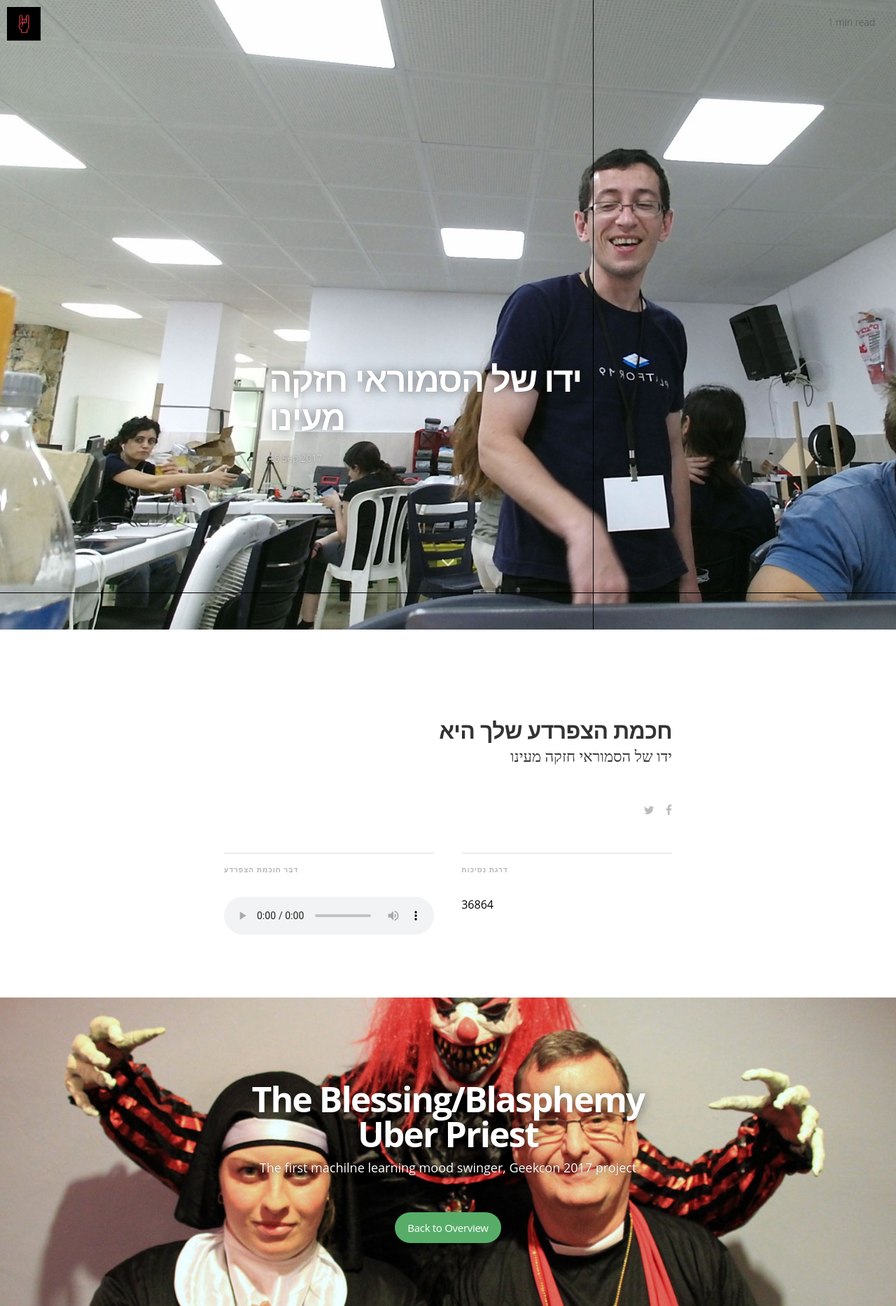
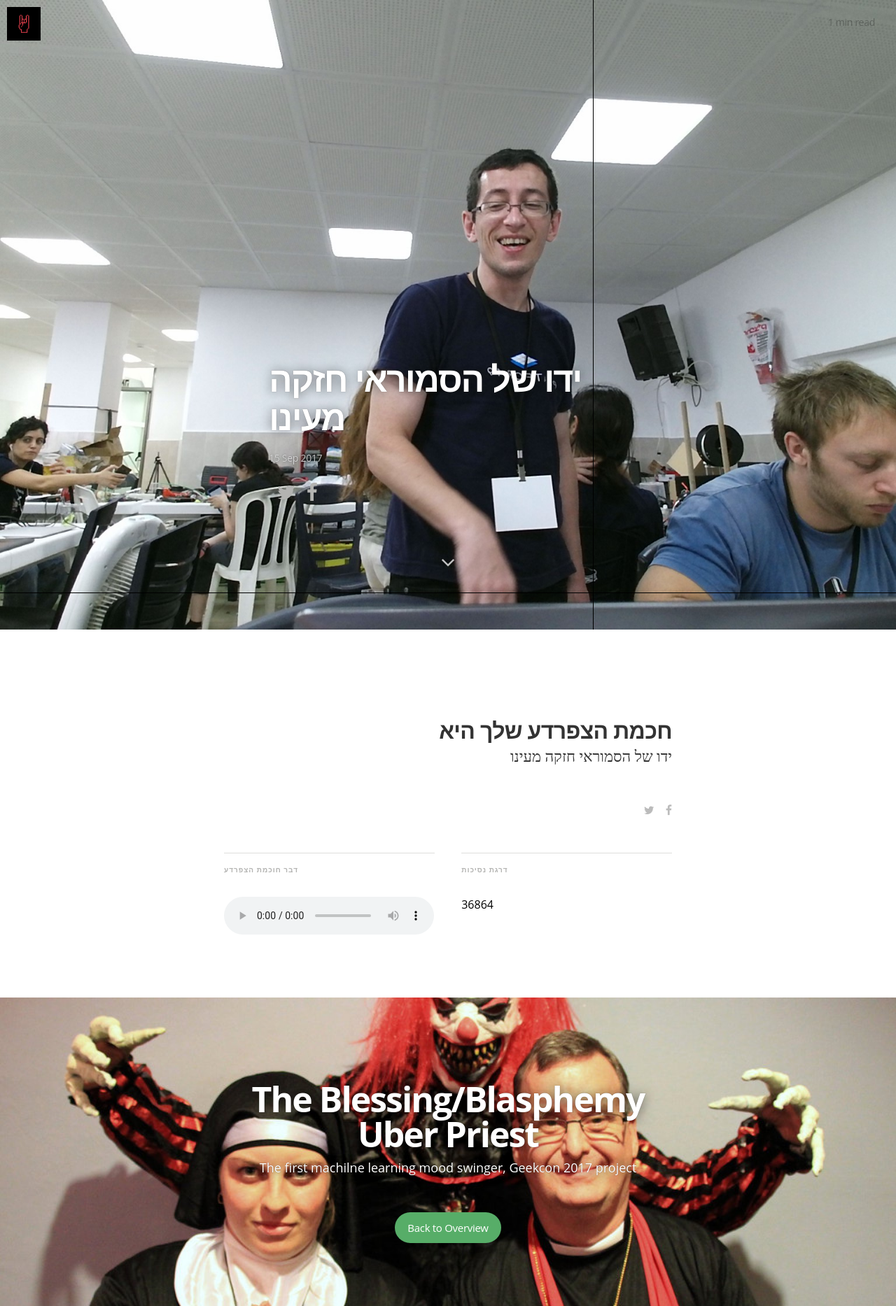
Before and after one commit to bnbfrog/bnbfrog.github.io, a Jekyll site: the page built from _posts/2017-09-09-aa54c.md, in a window 1280 px wide. Shown: the whole page at 70% size. Built offline with Jekyll 4.4.1, drawn with Linux system fonts in a browser that asks for light colours; nearby versions of some CDN libraries; some web fonts are replaced.

Commit message:
align css

```diff
--- a/css/main.sass
+++ b/css/main.sass
@@ -243,6 +243,7 @@ body
     @media(min-width: 700px)
       .post-image-image
         background-size: cover
+        background-position: center
         position: absolute
         top: 0
         left: 0
@@ -258,6 +259,7 @@ body
         display: none
       .post-image-image2
         background-size: cover
+        background-position: center
         position: absolute
         top: 0
         left: 0
```
